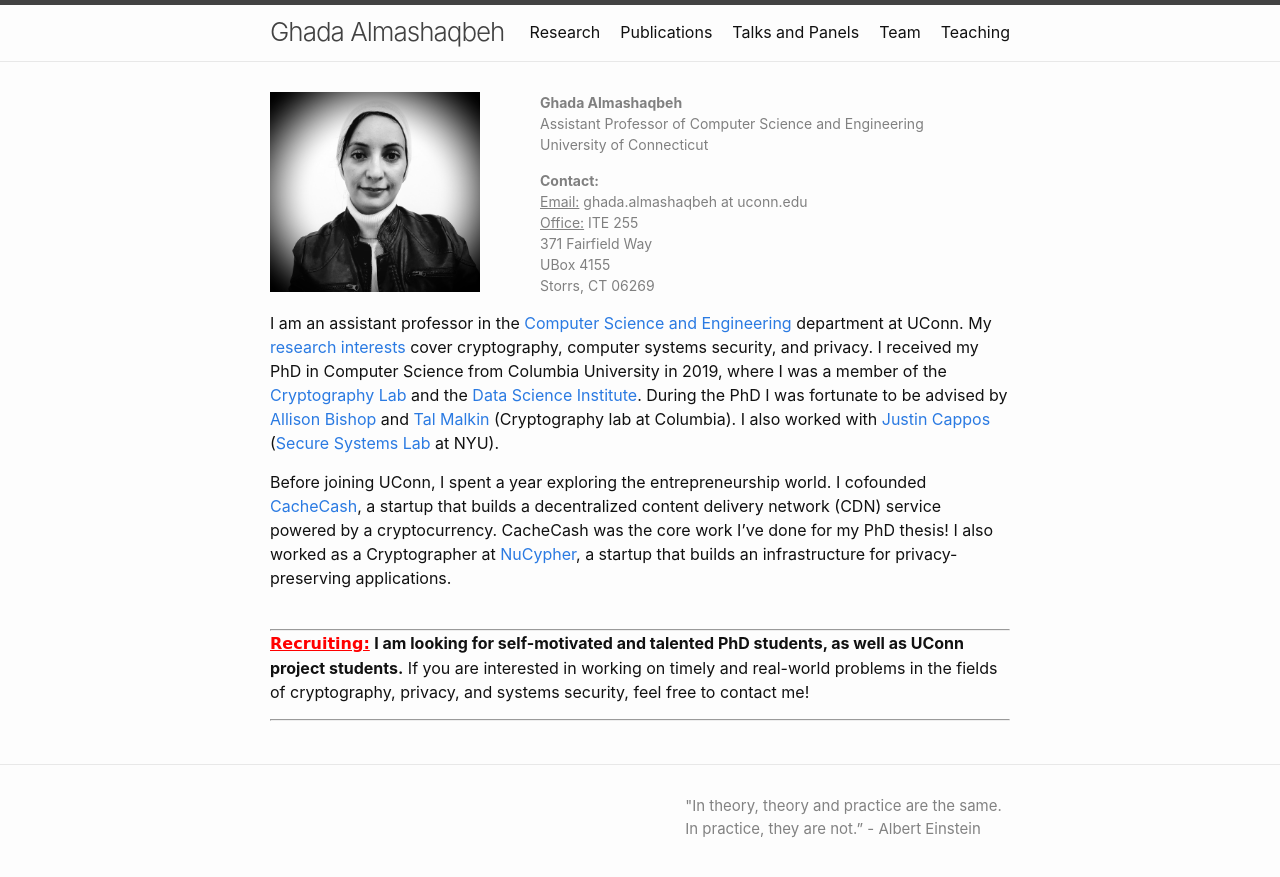
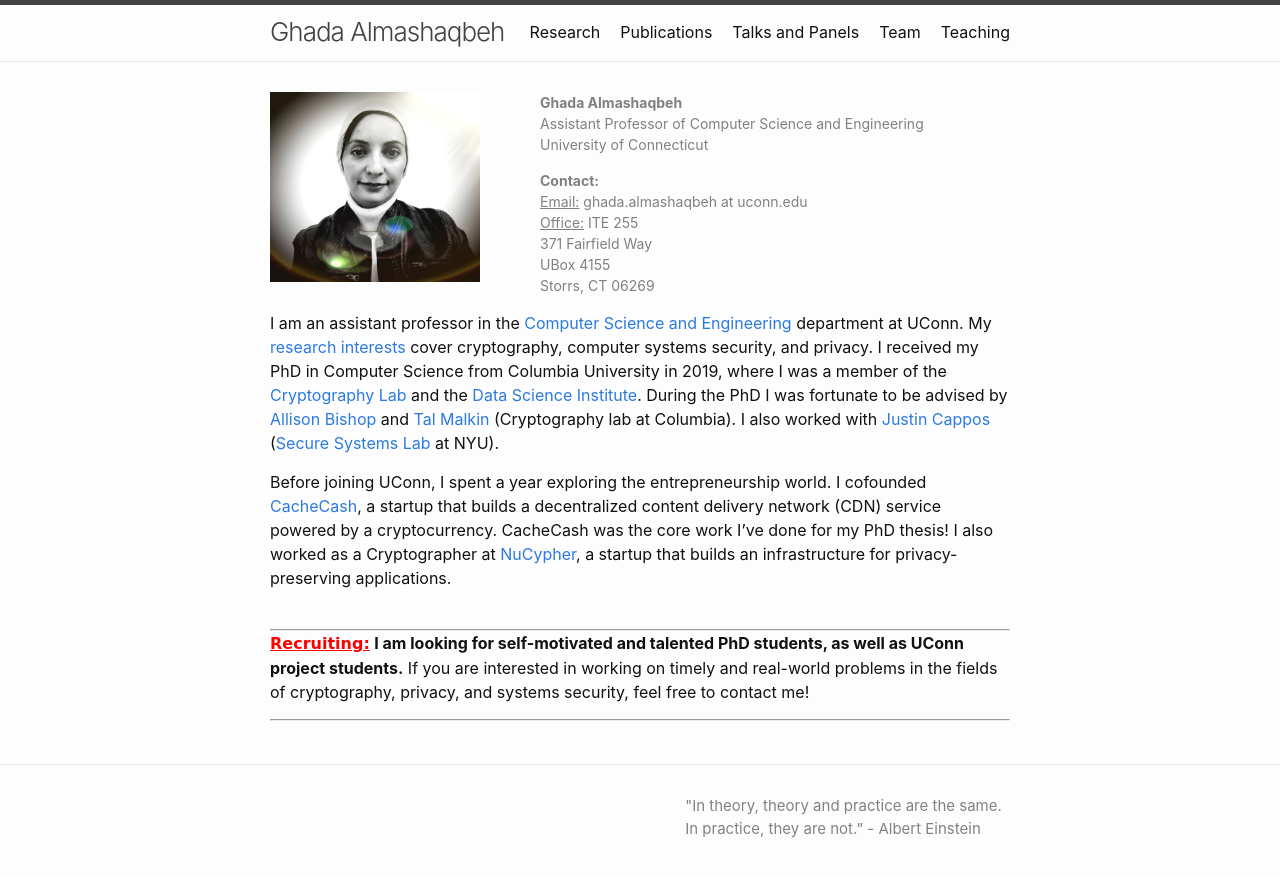
Before and after one commit to GhadaAlmashaqbeh/GhadaAlmashaqbeh.github.io, a Jekyll site: the page built from index.md, in a window 1280 px wide. Shown: the top 877 px of the page. Built offline with Jekyll 4.4.1, drawn with Linux system fonts in a browser that asks for light colours.

Commit message:
change photo

```diff
--- a/index.md
+++ b/index.md
@@ -5,7 +5,7 @@
 <div class="grid">
     <div class="col-1-2">
        <div class="content">
-           <img style="float: left; margin-right: 60px;" src="images/ghada0.jpg" alt="myprofile" width="210" height="200">
+           <img style="float: left; margin-right: 60px;" src="images/ghada0.jpg" alt="myprofile" width="210" height="190">
        </div>
     </div>
     <div class="col-1-2">
```
Also changed, not shown: images/ghada0.jpg, images/ghada2.jpg (added).
